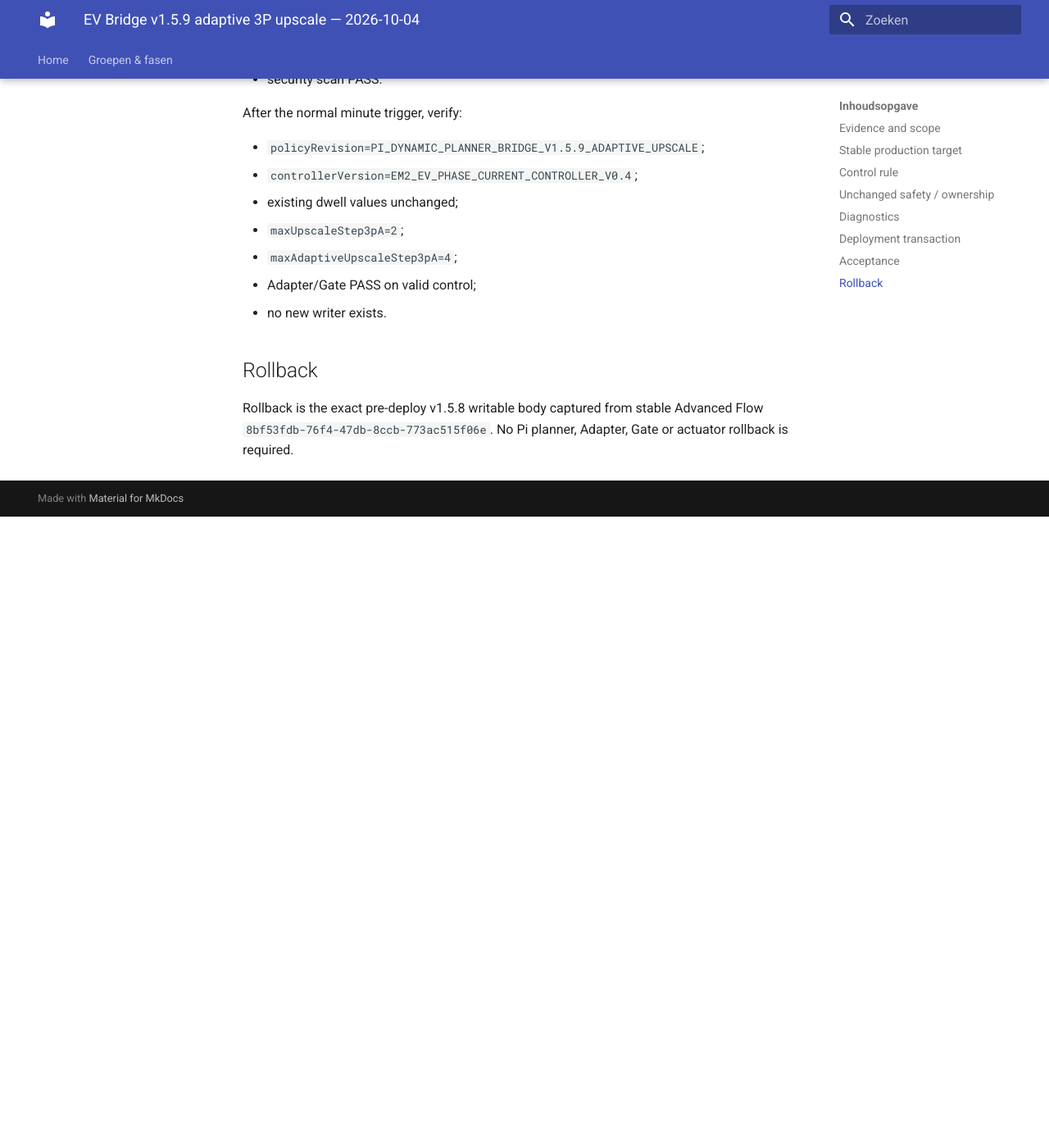
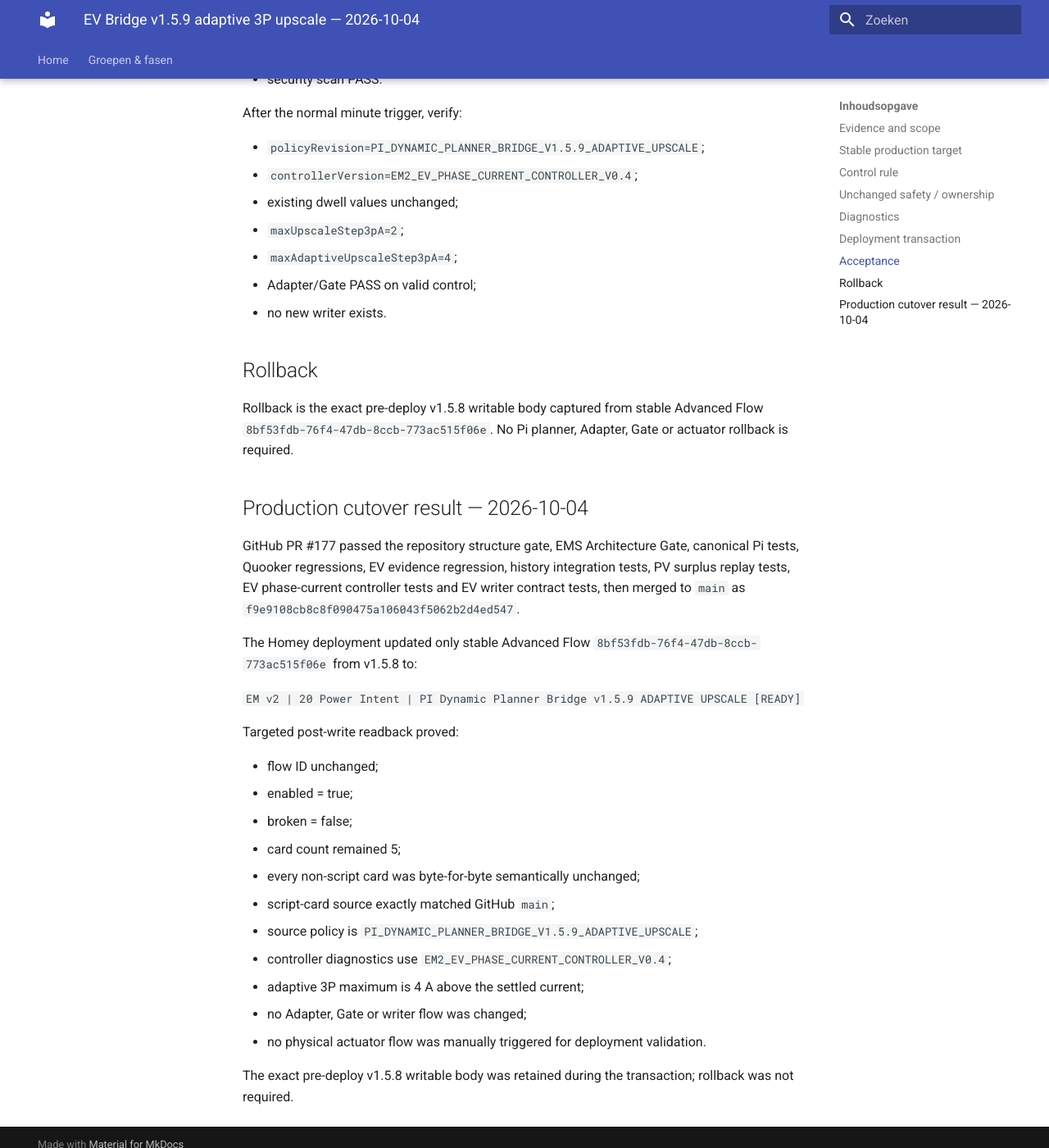
Before and after one commit to OnsKasteeltje/homey-energy-manual, an MkDocs documentation site: the page built from docs/commissioning/ev-bridge-v1.5.9-adaptive-upscale.md, in a window 1280 px wide and 1400 px high, scrolled down 3589 px. Shown: the whole window at 82% size. Built offline with MkDocs 1.6.1 and Material for MkDocs 9.7.7, drawn with Linux system fonts in a browser that asks for light colours; before the commit the page ends 4219 px from its top, so only the background shows below that; some of the changed text lies outside the part shown.

Commit message:
docs(ev): record v1.5.9 production cutover

```diff
--- a/docs/commissioning/ev-bridge-v1.5.9-adaptive-upscale.md
+++ b/docs/commissioning/ev-bridge-v1.5.9-adaptive-upscale.md
@@ -1,6 +1,6 @@
 # EV Bridge v1.5.9 adaptive 3P upscale — 2026-10-04
 
-Status: **CANDIDATE — repository validation required before Homey cutover**
+Status: **DEPLOYED / EXACT READBACK VERIFIED**
 
 ## Evidence and scope
 
@@ -142,3 +142,34 @@ After the normal minute trigger, verify:
 Rollback is the exact pre-deploy v1.5.8 writable body captured from stable
 Advanced Flow `8bf53fdb-76f4-47db-8ccb-773ac515f06e`. No Pi planner,
 Adapter, Gate or actuator rollback is required.
+
+
+## Production cutover result — 2026-10-04
+
+GitHub PR #177 passed the repository structure gate, EMS Architecture Gate,
+canonical Pi tests, Quooker regressions, EV evidence regression, history
+integration tests, PV surplus replay tests, EV phase-current controller tests
+and EV writer contract tests, then merged to `main` as
+`f9e9108cb8c8f090475a106043f5062b2d4ed547`.
+
+The Homey deployment updated only stable Advanced Flow
+`8bf53fdb-76f4-47db-8ccb-773ac515f06e` from v1.5.8 to:
+
+`EM v2 | 20 Power Intent | PI Dynamic Planner Bridge v1.5.9 ADAPTIVE UPSCALE [READY]`
+
+Targeted post-write readback proved:
+
+- flow ID unchanged;
+- enabled = true;
+- broken = false;
+- card count remained 5;
+- every non-script card was byte-for-byte semantically unchanged;
+- script-card source exactly matched GitHub `main`;
+- source policy is `PI_DYNAMIC_PLANNER_BRIDGE_V1.5.9_ADAPTIVE_UPSCALE`;
+- controller diagnostics use `EM2_EV_PHASE_CURRENT_CONTROLLER_V0.4`;
+- adaptive 3P maximum is 4 A above the settled current;
+- no Adapter, Gate or writer flow was changed;
+- no physical actuator flow was manually triggered for deployment validation.
+
+The exact pre-deploy v1.5.8 writable body was retained during the transaction;
+rollback was not required.
```
